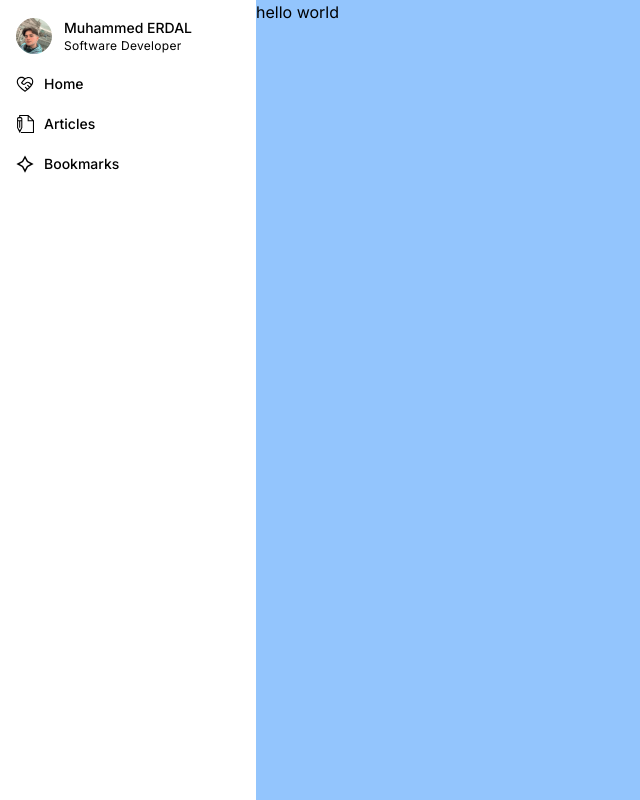
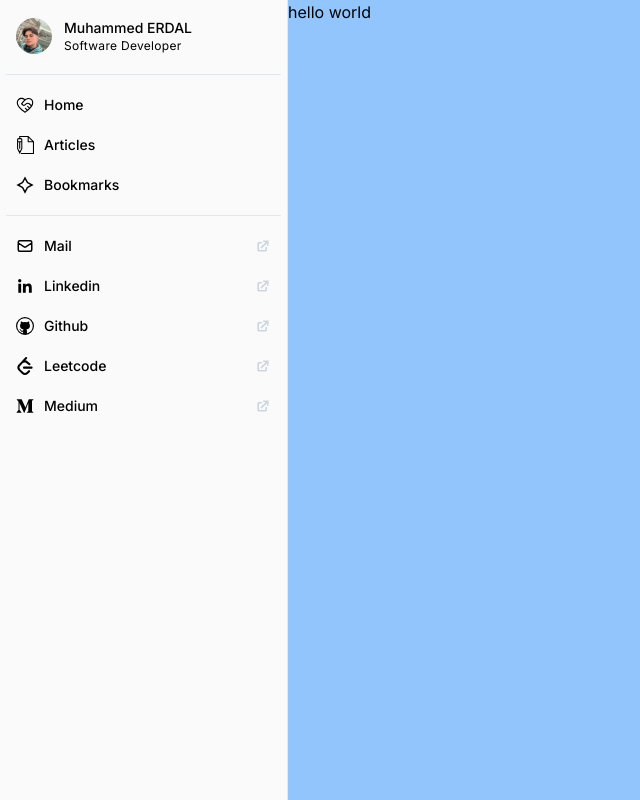
Before and after one commit to coderdal/erdal.net.tr, a Next.js app: page / in a window 1280 px wide. Shown: the whole page, without its empty margins (0-640 px from the left). Built offline with nearby package versions, Linux system fonts and the light colour scheme.

Commit message:
external links added to sidebar

```diff
--- /dev/null
+++ b/src/components/Sidebar/HorizontalLine.tsx
@@ -0,0 +1,5 @@
+const HorizontalLine = () => {
+    return <span className="block w-full bg-slate-200 p-[0.4px]  my-3"></span>;
+};
+
+export default HorizontalLine;
--- a/src/components/Sidebar/Item.tsx
+++ b/src/components/Sidebar/Item.tsx
@@ -1,17 +1,19 @@
 import Link from "next/link";
 import React, { ReactNode } from "react";
 import { IconType } from "react-icons";
+import { HiExternalLink } from "react-icons/hi";
 
 interface NavigationItemProps {
     children: ReactNode;
     Icon: IconType;
     href: string;
+    isExternal?: boolean;
 }
 
-const NavigationItem: React.FC<NavigationItemProps> = ({ children, Icon, href }) => {
+const NavigationItem: React.FC<NavigationItemProps> = ({ children, Icon, href, isExternal }) => {
     return (
-        <Link href={href} className="navigation-item">
-            <Icon className="text-lg" /> <span className="text-sm font-medium">{ children }</span>
+        <Link href={href} className="navigation-item group" target={isExternal ? "_blank" : "_self"}>
+            <Icon className="text-lg" /> <span className="text-sm font-medium">{ children }</span> {isExternal && <HiExternalLink className="ml-auto text-slate-300 group-hover:text-slate-600 transition-colors" />}
         </Link>
     );
 };
--- a/src/components/Sidebar/Sidebar.tsx
+++ b/src/components/Sidebar/Sidebar.tsx
@@ -1,19 +1,34 @@
 import SidebarItem from "@/components/Sidebar/Item";
 import ProfileCard from "@/components/Sidebar/ProfileCard";
+import HorizontalLine from "@/components/Sidebar/HorizontalLine";
 // Icons
 import { GoCodeOfConduct } from "react-icons/go";
 import { TfiWrite } from "react-icons/tfi";
 import { RiShining2Line } from "react-icons/ri";
+import { HiOutlineMail } from "react-icons/hi";
+import { BiLogoLinkedin } from "react-icons/bi";
+import { VscGithub } from "react-icons/vsc";
+import { FaMediumM } from "react-icons/fa";
+import { SiLeetcode } from "react-icons/si";
 
-export default function SideBar() {
+ const SideBar = () => {
     return (
-        <section className="w-64 p-1.5">
+        <section className="border-r bg-zinc-50 p-1.5 w-60 xl:w-72">
             <nav>
                 <ProfileCard title="Software Developer" picture="/assets/images/pp.png">Muhammed ERDAL</ProfileCard>
+                <HorizontalLine />
                 <SidebarItem Icon={GoCodeOfConduct} href="/">Home</SidebarItem>
                 <SidebarItem Icon={TfiWrite} href="/articles">Articles</SidebarItem>
                 <SidebarItem Icon={RiShining2Line} href="/bookmarks">Bookmarks</SidebarItem>
+                <HorizontalLine />
+                <SidebarItem Icon={HiOutlineMail} href="mailto:contact@erdal.net.tr" isExternal={true}>Mail</SidebarItem>
+                <SidebarItem Icon={BiLogoLinkedin} href="https://www.linkedin.com/in/muhammederdal/" isExternal={true}>Linkedin</SidebarItem>
+                <SidebarItem Icon={VscGithub} href="https://github.com/coderdal" isExternal={true}>Github</SidebarItem>
+                <SidebarItem Icon={SiLeetcode} href="https://leetcode.com/coderdal/" isExternal={true}>Leetcode</SidebarItem>
+                <SidebarItem Icon={FaMediumM} href="https://medium.com/@coderdal" isExternal={true}>Medium</SidebarItem>
             </nav>
         </section>
     );
-}
+};
+
+export default SideBar;
```
